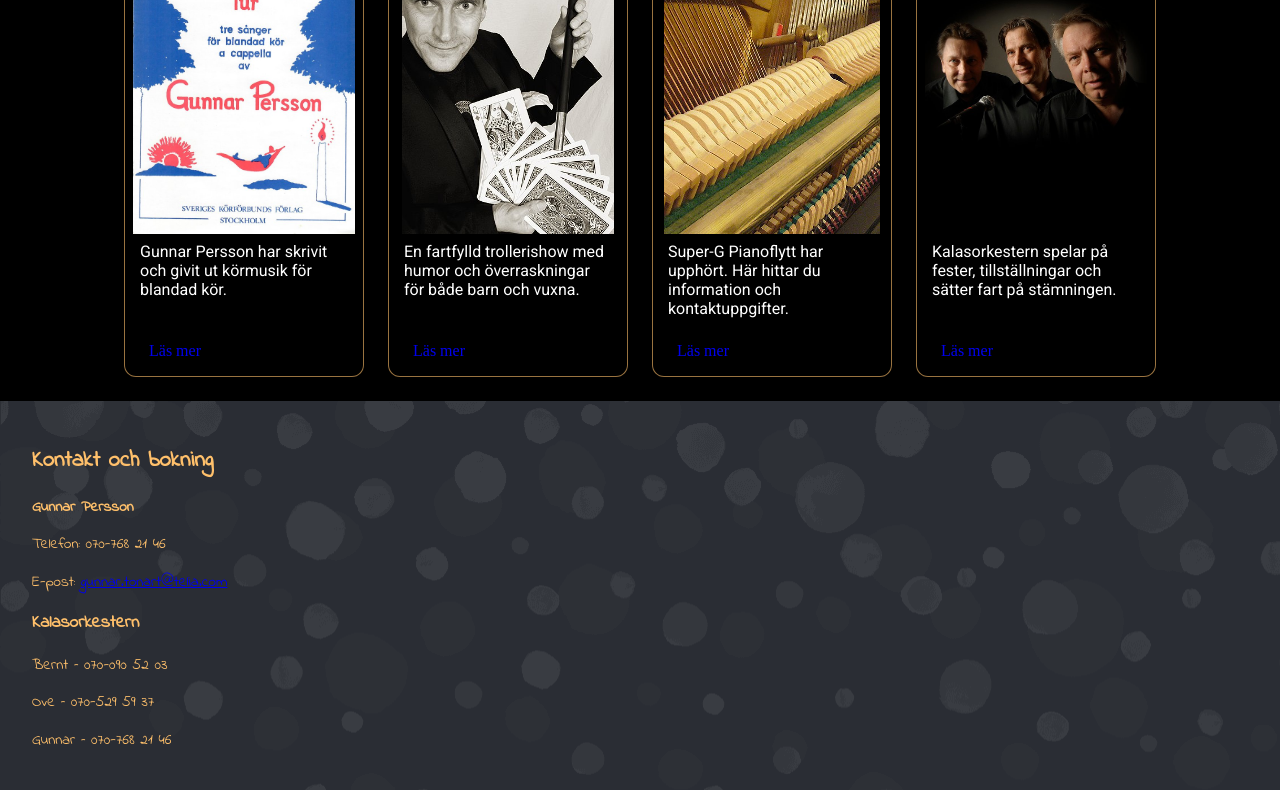
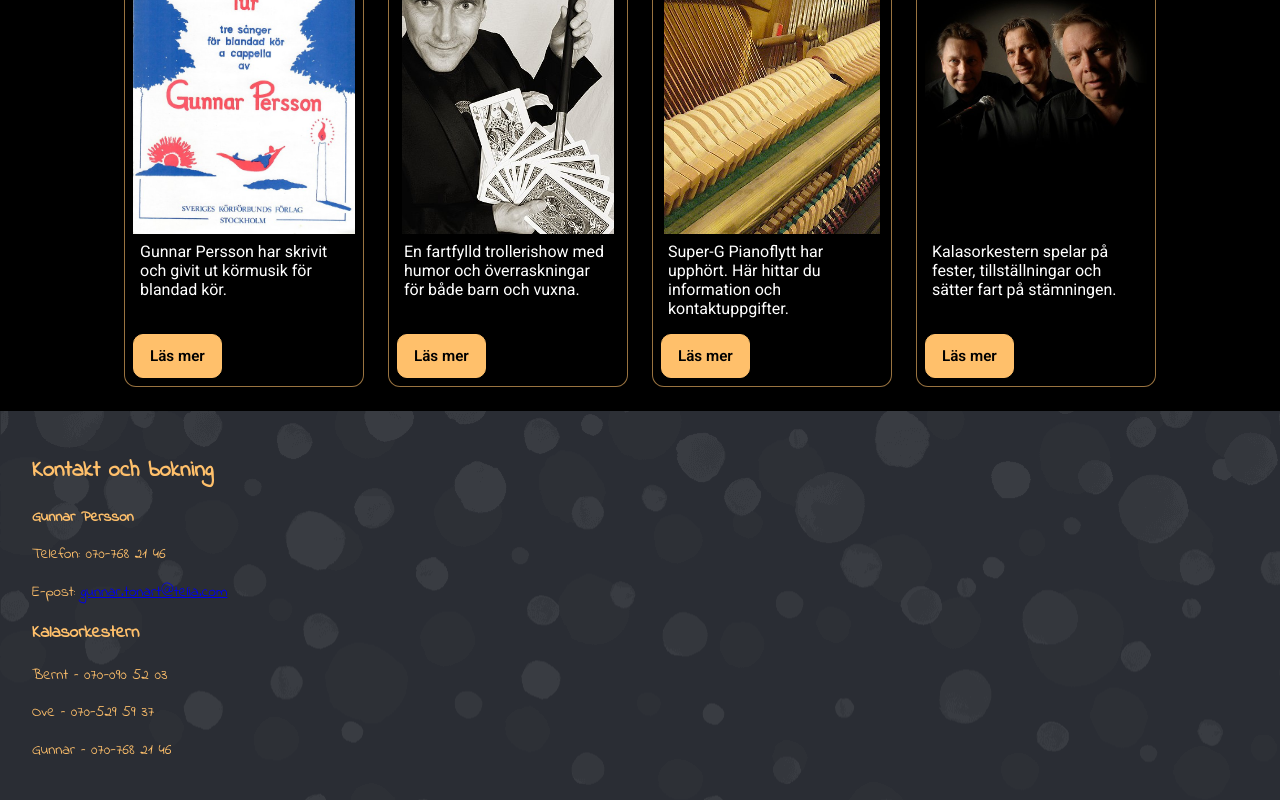
Before and after one commit to robinruden/supersidan, a React (Vite) app: page / in a window 1280 px wide. Shown: the part 603-1403 px from the top of the page. Built offline with nearby package versions, Linux system fonts and the light colour scheme; no server answers.

Commit message:
added styling to läs mer inside the cards

```diff
--- a/src/styles/home.css
+++ b/src/styles/home.css
@@ -101,6 +101,28 @@
 .card .btn {
   margin-top: auto;
   align-self: flex-start;
+  display: inline-flex;
+  align-items: center;
+  justify-content: center;
+  min-height: 44px;
+  max-width: 100%;
+  padding: 0.65rem 1rem;
+  border: 1px solid var(--yellow);
+  border-radius: 10px;
+  background: var(--yellow);
+  color: #000;
+  font-family: 'Roboto', sans-serif;
+  font-size: 0.95rem;
+  font-weight: 600;
+  line-height: 1.3;
+  text-decoration: none;
+  transition: background-color 180ms ease, box-shadow 180ms ease;
+}
+
+.card:hover .btn,
+.card .btn:focus-visible {
+  background: #ffd49b;
+  box-shadow: 0 4px 16px rgba(255, 192, 107, 0.2);
 }
 
 .card .btn::after {
```
